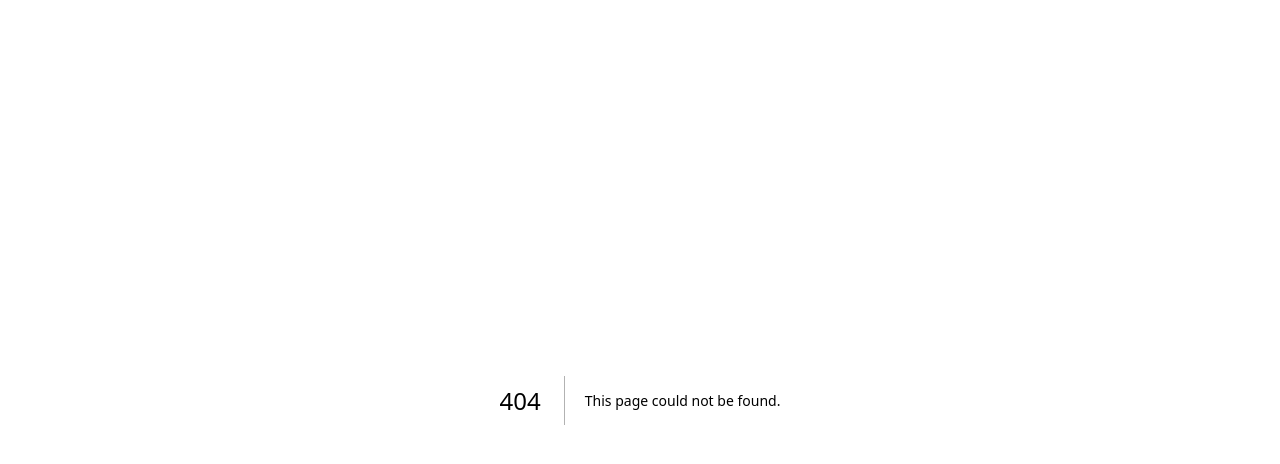
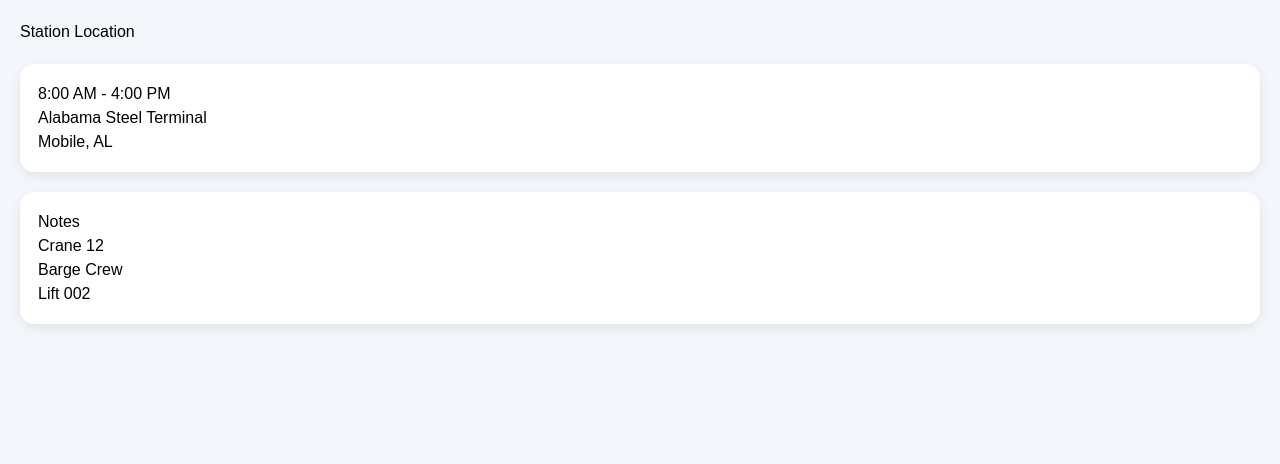
Before and after one commit to jumboslice09/terminal-operations-board, a Next.js app: page /location in a window 1280 px wide. Before the commit this address had no page. Shown: the top 464 px of the page. Built offline with nearby package versions, Linux system fonts and the light colour scheme.

Commit message:
Add Location component with station details

```diff
--- /dev/null
+++ b/app/location/page.tsx
@@ -0,0 +1,46 @@
+export default function Location() {
+  return (
+    <main
+      style={{
+        minHeight: "100vh",
+        fontFamily: "Arial, sans-serif",
+        background: "#f3f6fb",
+        padding: 20,
+      }}
+    >
+      <h2>Station Location</h2>
+
+      <div
+        style={{
+          background: "white",
+          borderRadius: 14,
+          padding: 18,
+          marginTop: 20,
+          boxShadow: "0 4px 12px rgba(0,0,0,0.08)",
+        }}
+      >
+        <h3>8:00 AM - 4:00 PM</h3>
+        <p>Alabama Steel Terminal</p>
+        <p>Mobile, AL</p>
+      </div>
+
+      <div
+        style={{
+          background: "white",
+          borderRadius: 14,
+          padding: 18,
+          marginTop: 20,
+          boxShadow: "0 4px 12px rgba(0,0,0,0.08)",
+        }}
+      >
+        <h3>Notes</h3>
+
+        <ul>
+          <li>Crane 12</li>
+          <li>Barge Crew</li>
+          <li>Lift 002</li>
+        </ul>
+      </div>
+    </main>
+  );
+}
```
